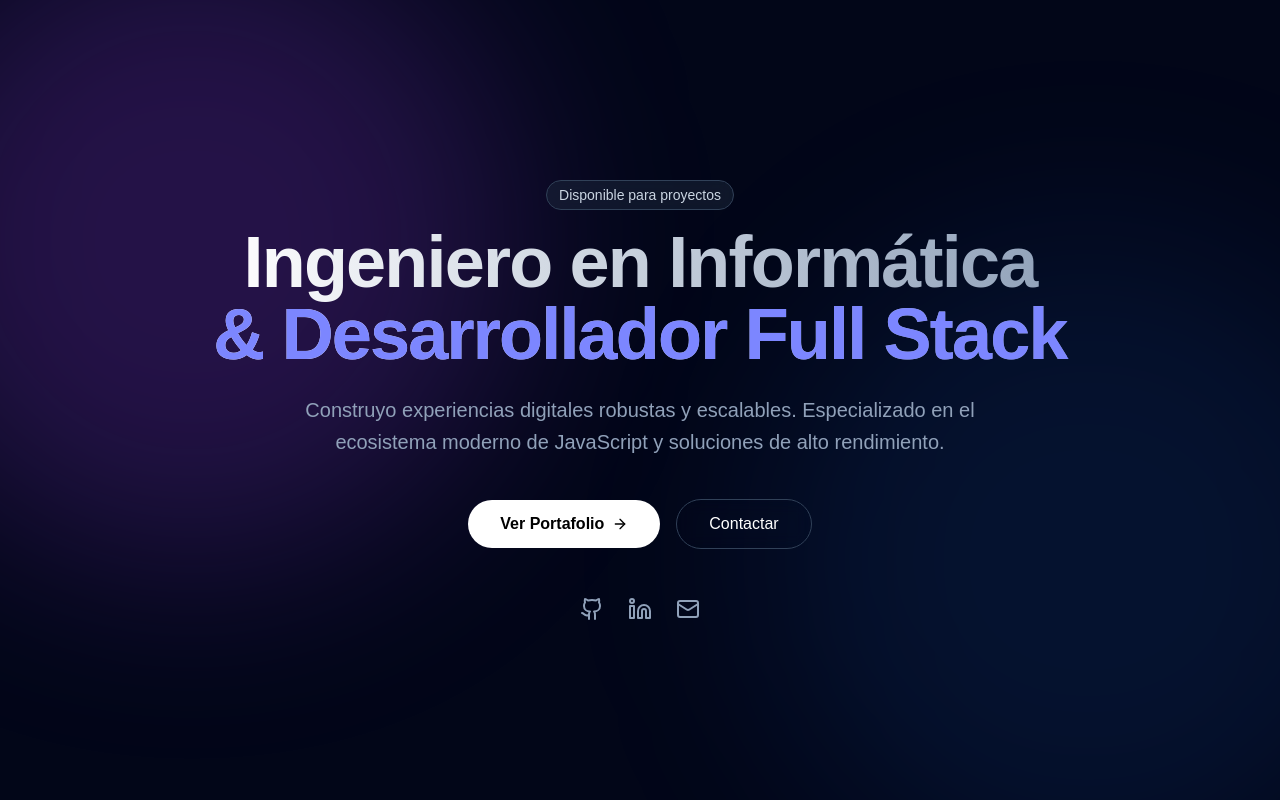
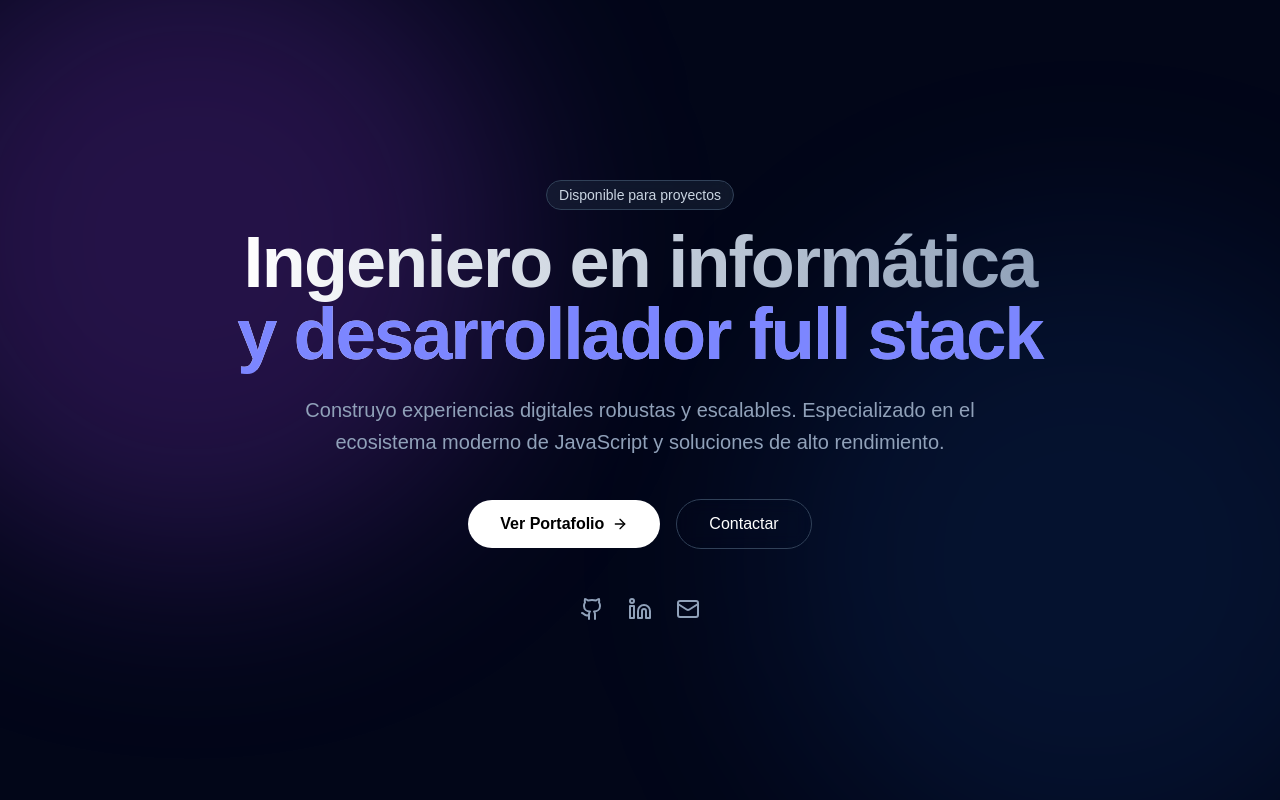
Before and after one commit to Miithras/PersonalPortfolio, a Next.js app: page / in a window 1280 px wide. Built offline with nearby package versions, Linux system fonts and the light colour scheme.

Commit message:
Fix error, Variant was not imported and constants wasn´t having Variants type

```diff
--- a/app/page.tsx
+++ b/app/page.tsx
@@ -1,11 +1,11 @@
 "use client"; // Necesario para Framer Motion en App Router
 
-import { motion } from "framer-motion";
+import { motion, Variants } from "framer-motion";
 import { Github, Linkedin, Mail, ArrowRight } from "lucide-react";
 
 export default function Home() {
   // Variantes para la animación escalonada (stagger)
-  const containerVariants = {
+  const containerVariants: Variants = {
     hidden: { opacity: 0 },
     visible: {
       opacity: 1,
@@ -16,7 +16,7 @@ export default function Home() {
     },
   };
 
-  const itemVariants = {
+  const itemVariants: Variants = {
     hidden: { y: 20, opacity: 0 }, // Empieza 20px abajo e invisible
     visible: {
       y: 0,
@@ -52,8 +52,8 @@ export default function Home() {
           variants={itemVariants}
           className="text-5xl md:text-7xl font-bold tracking-tight bg-clip-text text-transparent bg-gradient-to-r from-white to-slate-400 mb-6"
         >
-          Ingeniero en Informática <br />
-          <span className="text-indigo-400">& Desarrollador Full Stack</span>
+          Ingeniero en informática <br />
+          <span className="text-indigo-400">y desarrollador full stack</span>
         </motion.h1>
 
         {/* Subtítulo / Descripción */}
```
